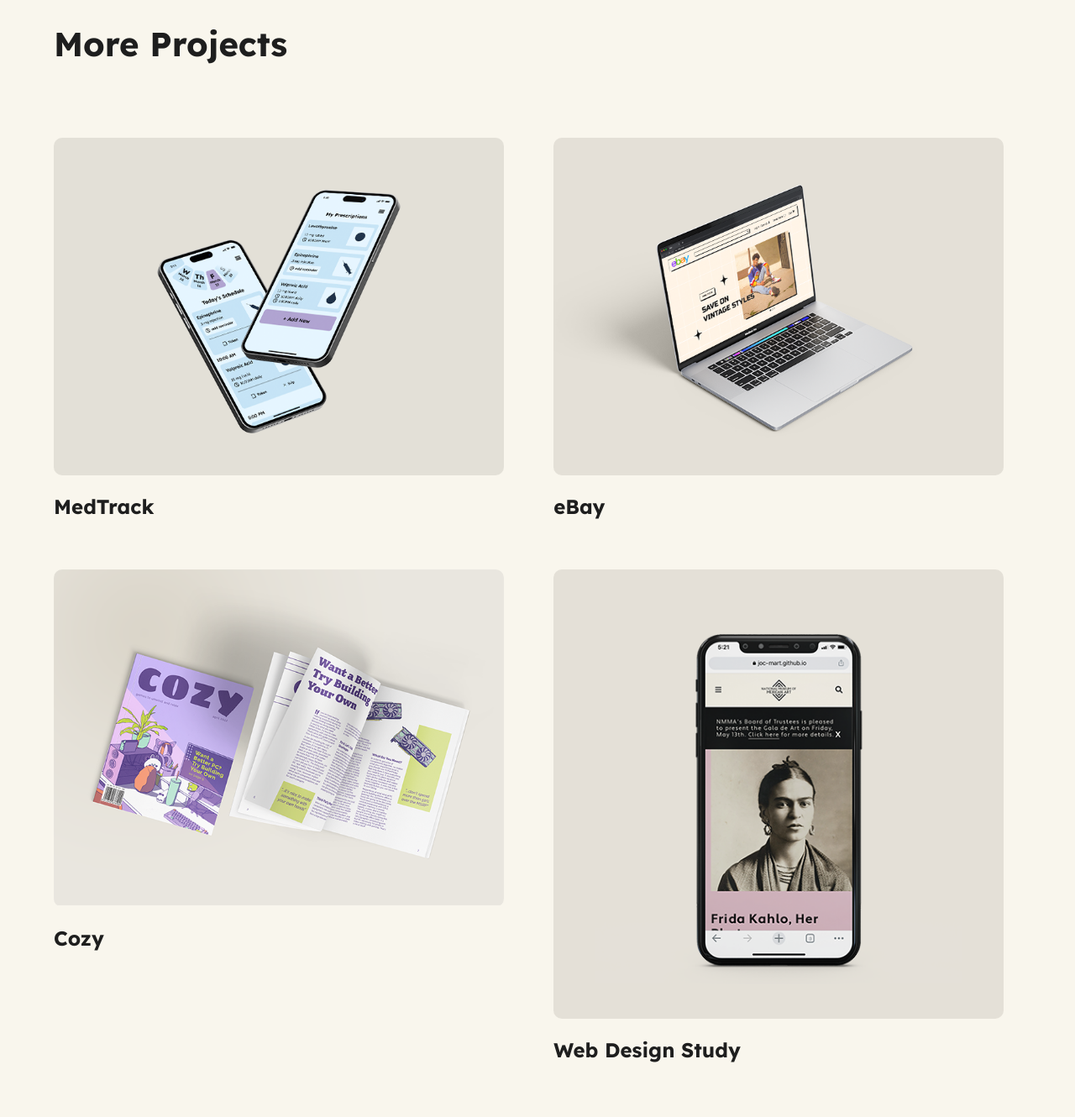
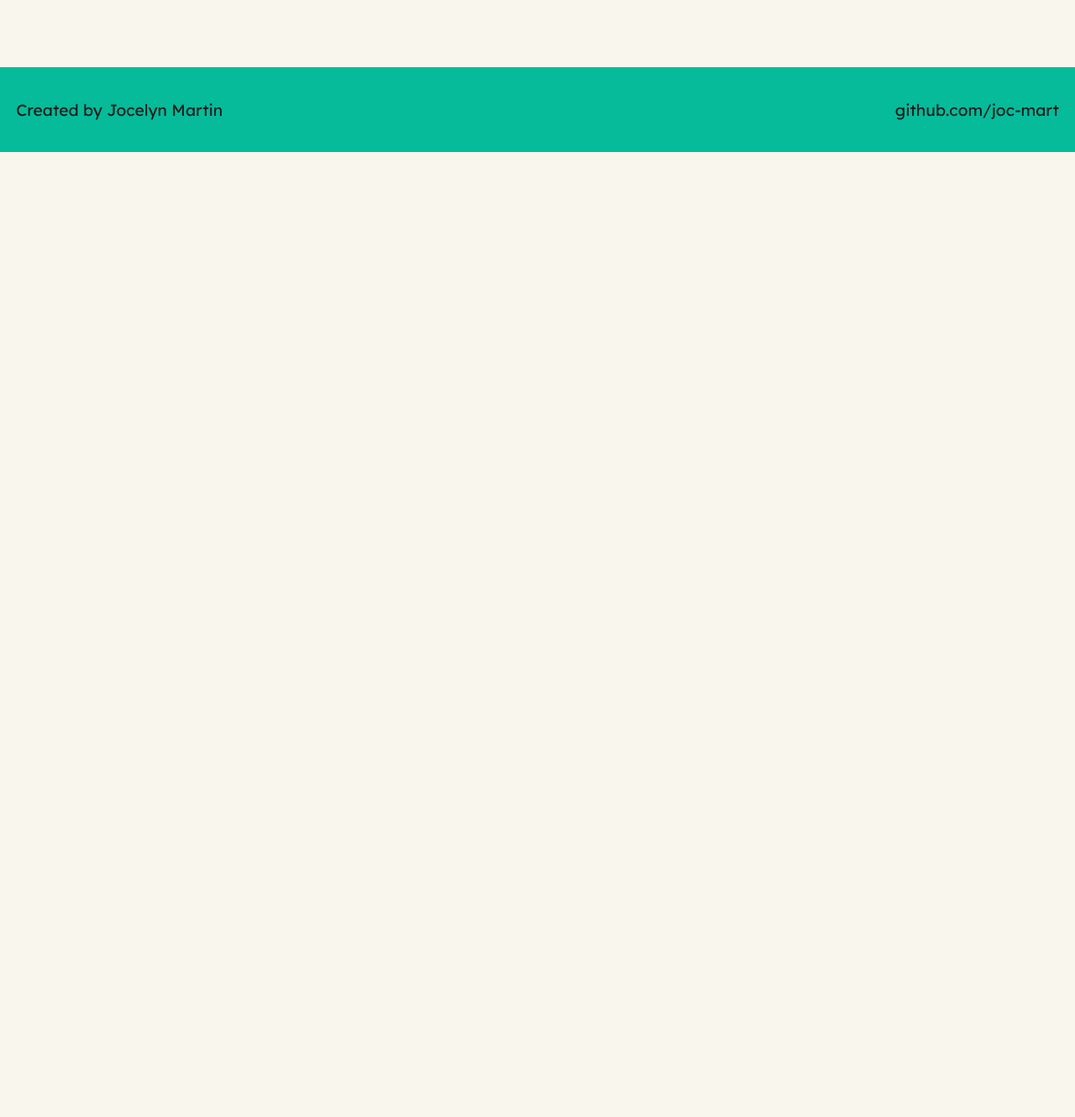
Before and after one commit to joc-mart/designportfolio, a plain HTML site: page info/photos.html in a window 1280 px wide. Shown: the part 770-2100 px from the top of the page at 84% size. After the commit the page ends 951 px from the top, so only its background shows below. Drawn offline with nearby package versions, Linux system fonts and the light colour scheme.

```diff
--- a/info/photos.html
+++ b/info/photos.html
@@ -33,27 +33,6 @@
         <img class="photos" src="../img/adam-japan.jpg">
     </div>
 
-
-
-    <h2 class="container-more">More Projects</h2>
-    <div class="container bottom">
-        <div class="block">
-            <a href="medtrack.html"><img src="../img/medtrack-mockup.png" alt="MedTrack mockup photo"></a>
-            <h3><a href="medtrack.html">MedTrack</a></h3>
-        </div>
-        <div class="block">
-            <a href="ebay.html"><img src="../img/ebay-mockup.png" alt="eBay mockup image."></a>
-            <h3><a href="ebay.html">eBay</a></h3>
-        </div>
-        <div class="block">
-            <a href="cozy.html"><img src="../img/cozy-mockup.png" alt=""></a>
-            <a href="cozy.html"><h3>Cozy</h3></a>
-        </div>
-        <div class="block">
-            <a href="frida.html"><img src="../img/frida-mockup.png" alt=""></a>
-            <a href="frida.html"><h3>Web Design Study</h3></a>
-        </div>
-    </div>
     <div class="footer">
         <p>Created by Jocelyn Martin</p>
         <p><a href="https://github.com/joc-mart" target="_blank" rel="noopener noreferrer">github.com/joc-mart</a></p>
```
Also changed, not shown: img/adam-japan.jpg (added), img/ife-portrait.jpg (added), img/jacob-elia.jpg (added), img/tayeb.jpg (added), 2 other files.
